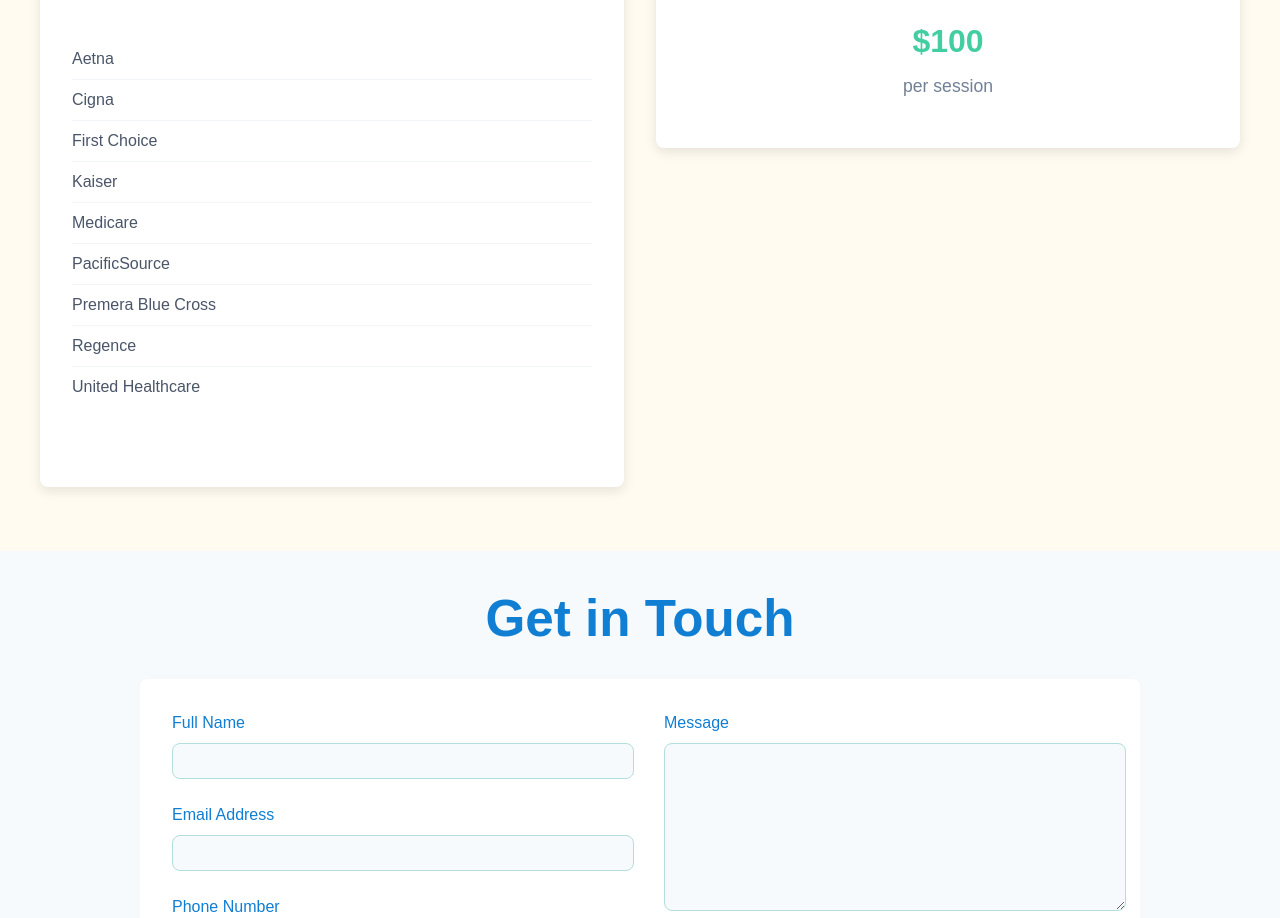
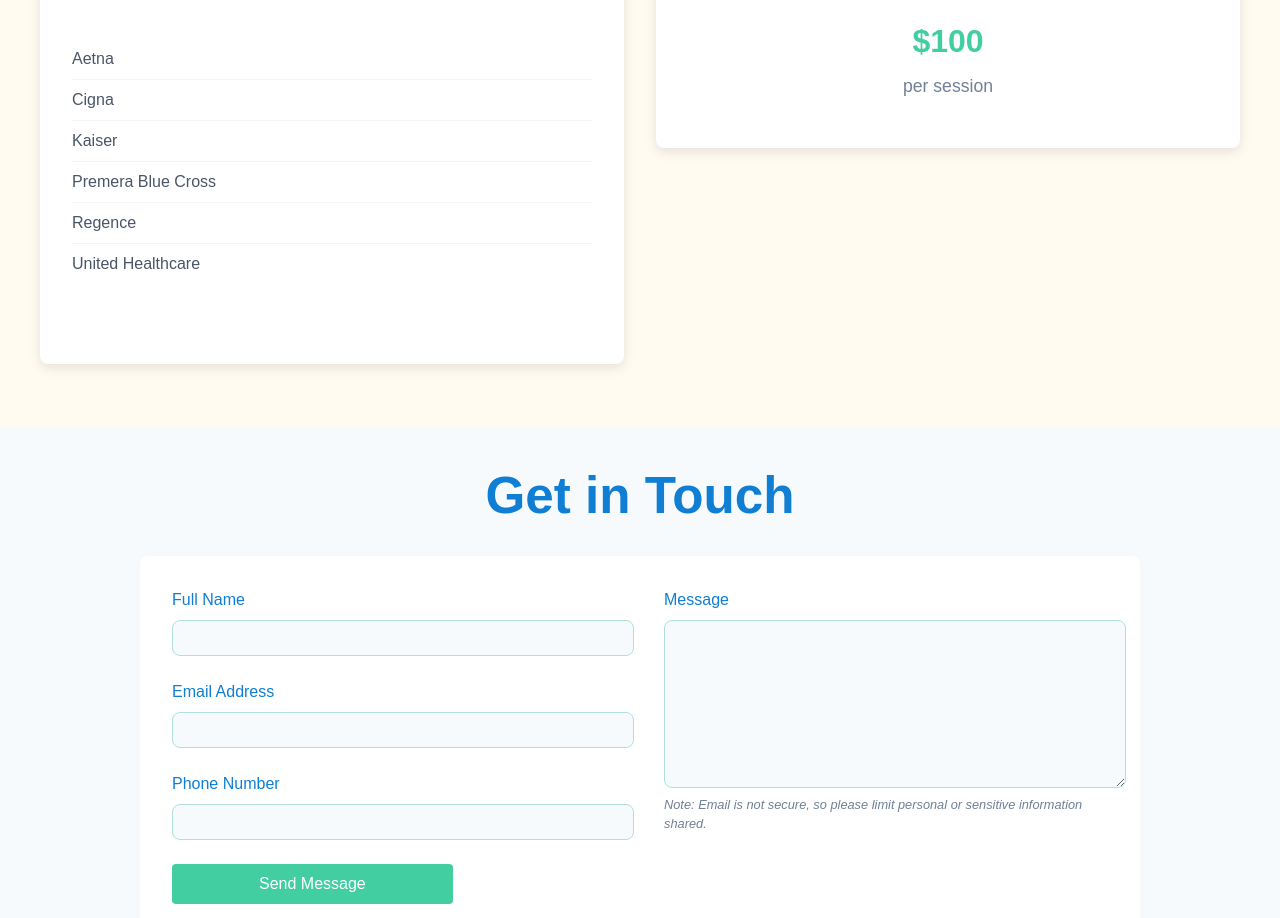
Before and after one commit to jeffpodmayer/carolyn-blessing-therapy, a React (Vite) app: page / in a window 1280 px wide. Shown: the part 2340-3258 px from the top of the page. Built offline with nearby package versions, Linux system fonts and the light colour scheme; a web font is replaced by a local one.

Commit message:
updated insurance information

```diff
--- a/src/components/Services.tsx
+++ b/src/components/Services.tsx
@@ -17,10 +17,9 @@
                   <ul>
                     <li>Aetna</li>
                     <li>Cigna</li>
-                    <li>First Choice</li>
+                    {/* <li>First Choice</li> */}
                     <li>Kaiser</li>
-                    <li>Medicare</li>
-                    <li>PacificSource</li>
+                    {/* <li>PacificSource</li> */}
                     <li>Premera Blue Cross</li>
                     <li>Regence</li>
                     <li>United Healthcare</li>
```
